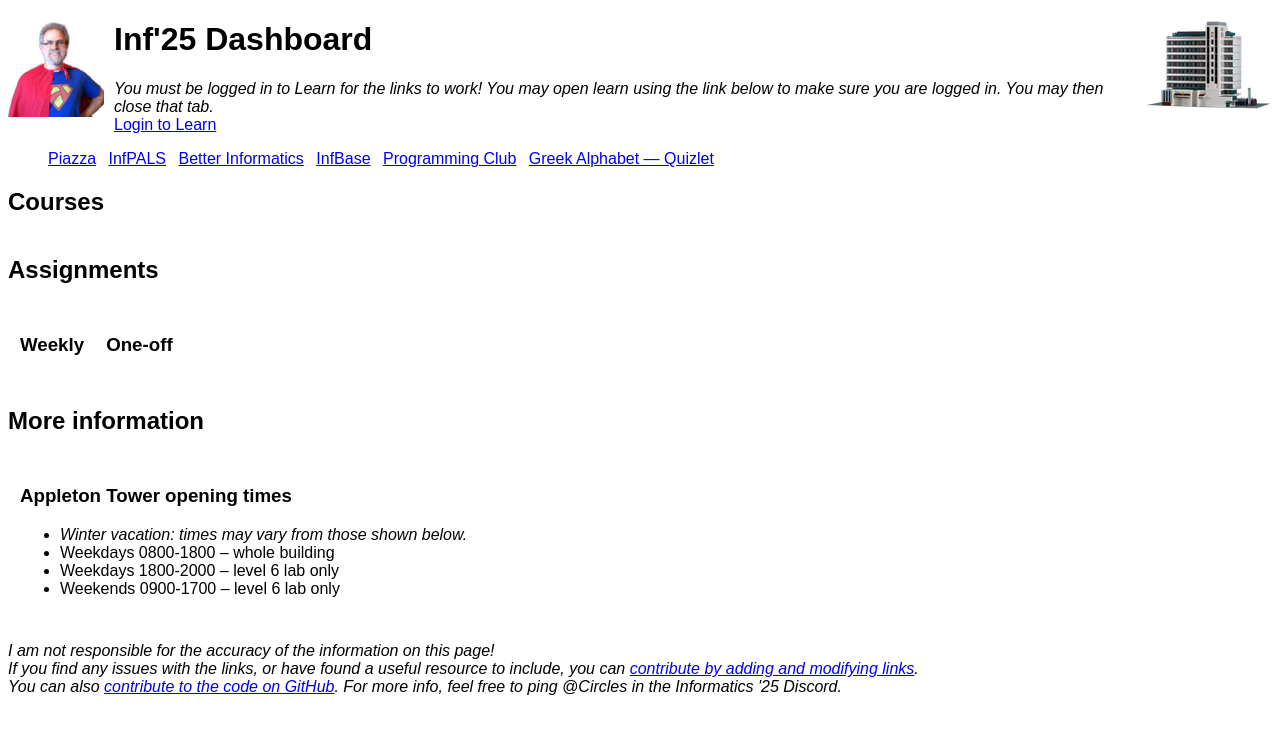
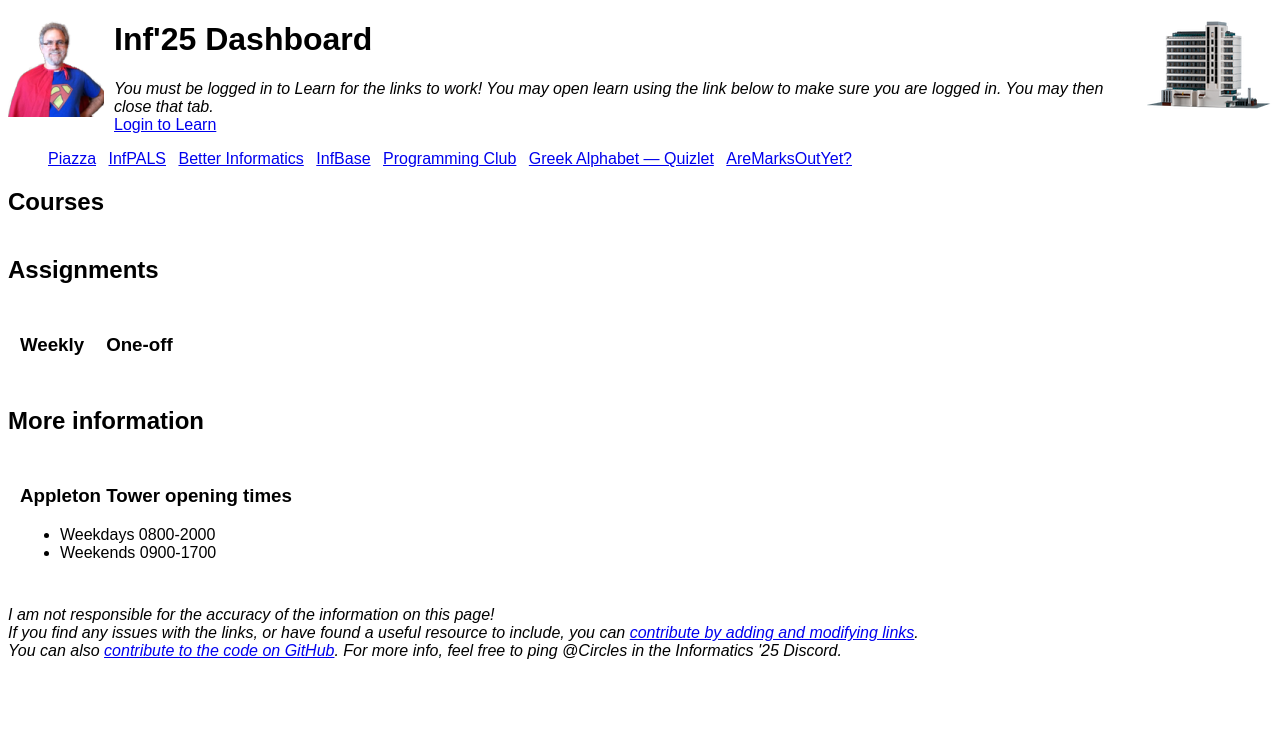
Before and after one commit to oxrush/Inf25, a Flask app: page /?courses=1and2 in a window 1280 px wide. Shown: the top 734 px of the page. Run offline with Flask 2, Linux system fonts and the light colour scheme; data that the repository does not hold is empty; parts of the project's set-up code (start-up, migrations or seed data) failed here and were passed over.

Commit message:
Add AreMarksOutYet link and update AT opening times

```diff
--- a/templates/main.html
+++ b/templates/main.html
@@ -14,6 +14,7 @@
     <li><a href="https://informaticsstudentlearningsupport.github.io/infbase.html" target="_blank">InfBase</a></li>
     <li><a href="http://progclub.inf.ed.ac.uk/" target="_blank">Programming Club</a></li>
     <li><a href="https://quizlet.com/7017/greek-alphabet-flash-cards/" target="_blank">Greek Alphabet &mdash; Quizlet</a></li>
+    <li><a href="https://aremarksoutyet.co.uk/" target="_blank">AreMarksOutYet?</a></li>
 
 <!--
     <li><a href="" target="_blank"></a></li>
@@ -69,10 +70,8 @@
     <td>
         <h3>Appleton Tower opening times</h3>
         <ul>
-            <li><i>Winter vacation: times may vary from those shown below.</i></li>
-            <li>Weekdays 0800-1800 &ndash; whole building</li>
-            <li>Weekdays 1800-2000 &ndash; level 6 lab only</li>
-            <li>Weekends 0900-1700 &ndash; level 6 lab only</li>
+            <li>Weekdays 0800-2000</li>
+            <li>Weekends 0900-1700</li>
 
         </ul>
     </td>
```
